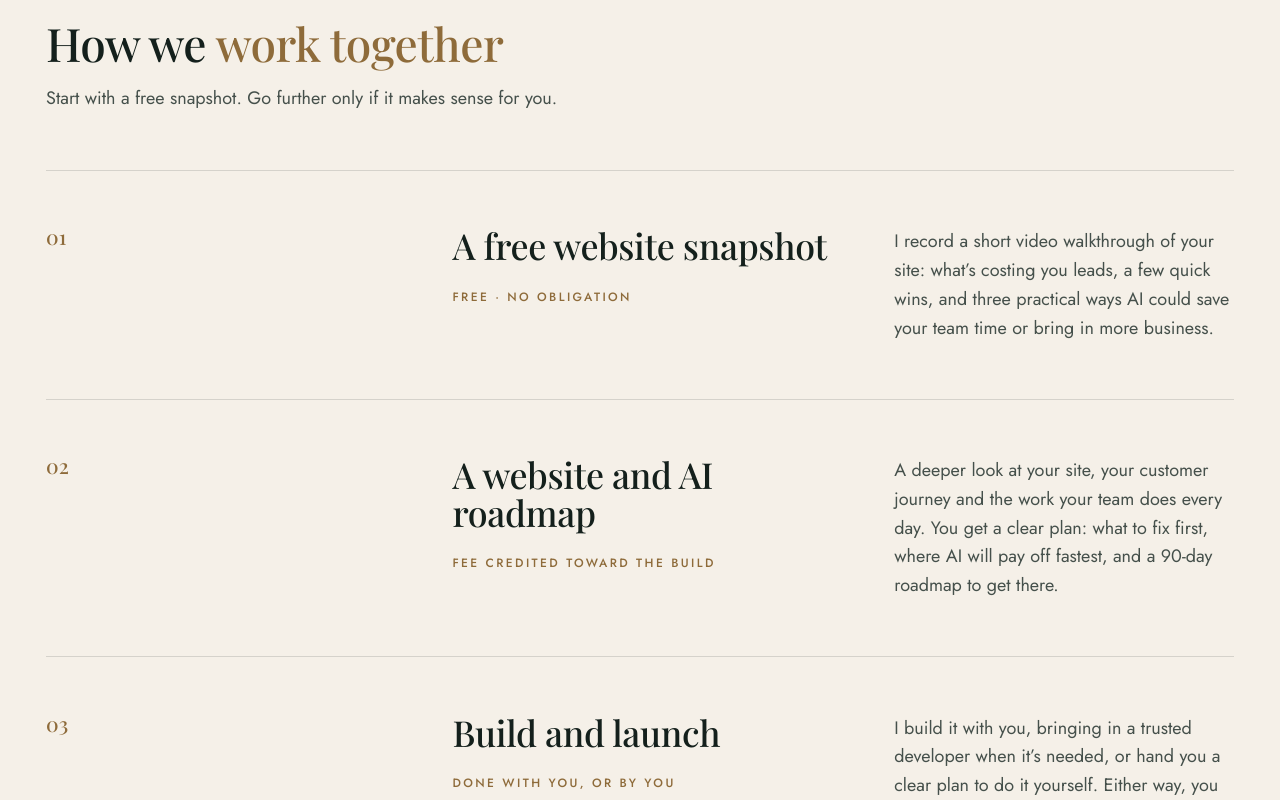
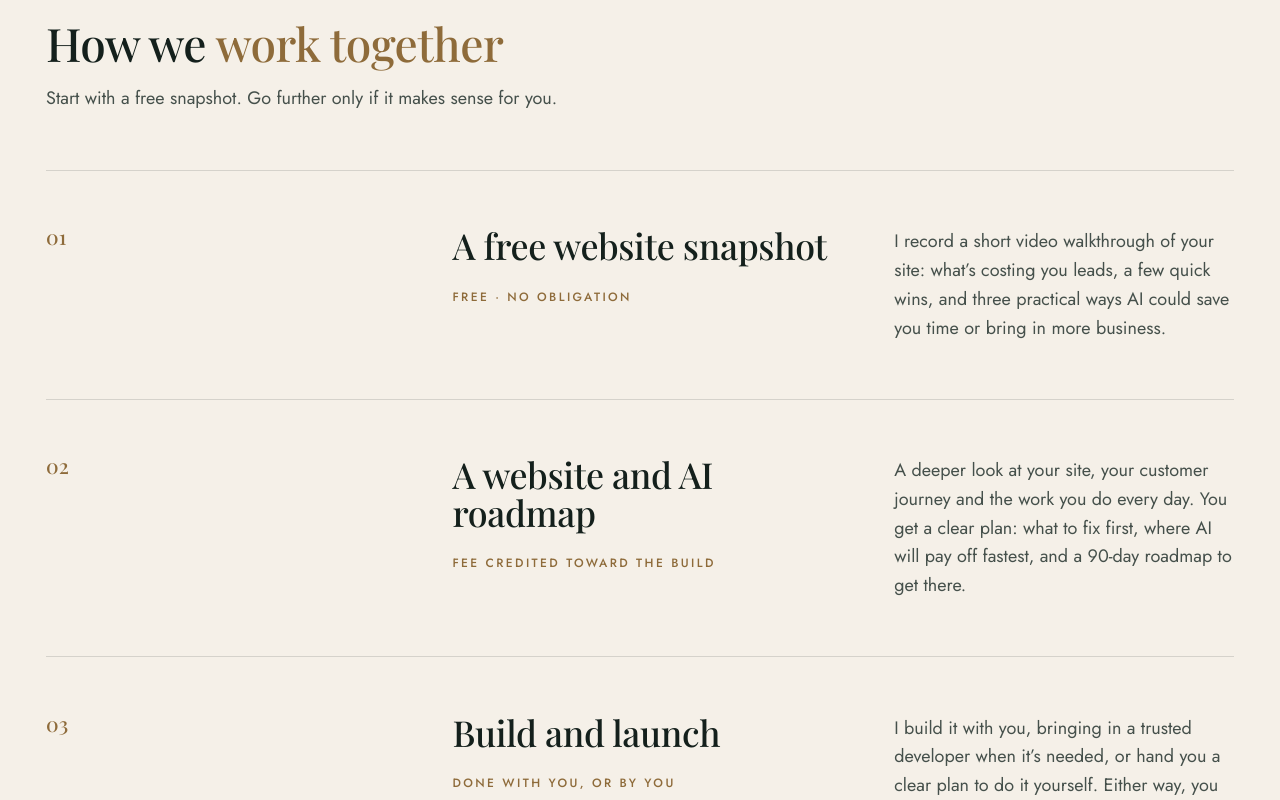
Before and after one commit to socialynx/rossettasornabala.github.io, a plain HTML site: page snapshot.html in a window 1280 px wide. Shown: the part 2139-2939 px from the top of the page. Drawn offline with nearby package versions, Linux system fonts and the light colour scheme.

Commit message:
Snapshot: speak to the owner, not a team
Co-Authored-By: Claude Opus 5.5 <noreply@anthropic.com>
Claude-Session: https://claude.ai/code/session_015nPNEkqFjjwG493mNXa1MB

```diff
--- a/snapshot.html
+++ b/snapshot.html
@@ -188,7 +188,7 @@ footer{background:var(--ink);color:var(--t-light-2);padding:calc(48px + clamp(28
   <section class="wins" aria-label="What winning looks like">
     <div class="wrap">
       <div class="sec-head">
-        <h2 class="serif">Results your team <em>can feel</em></h2>
+        <h2 class="serif">Results you <em>can feel</em></h2>
       </div>
       <div class="principles">
         <div class="principle"><span class="p-ico" aria-hidden="true"><svg width="20" height="20" viewBox="0 0 24 24" fill="none" stroke="currentColor" stroke-width="1.5" stroke-linecap="round" stroke-linejoin="round"><circle cx="12" cy="12" r="9"/><circle cx="12" cy="12" r="5"/><circle cx="12" cy="12" r="1"/></svg></span><h3>More of the right leads</h3><p>A site that makes your value clear in seconds and turns more of your existing traffic into real conversations.</p></div>
@@ -206,8 +206,8 @@ footer{background:var(--ink);color:var(--t-light-2);padding:calc(48px + clamp(28
         <p>Start with a free snapshot. Go further only if it makes sense for you.</p>
       </div>
       <div class="svcs">
-        <article class="svc"><p class="svc-num">01</p><div class="svc-main"><div><h3>A free website snapshot</h3><span class="tag">Free · No obligation</span></div><p class="svc-desc">I record a short video walkthrough of your site: what&rsquo;s costing you leads, a few quick wins, and three practical ways AI could save your team time or bring in more business.</p></div></article>
-        <article class="svc"><p class="svc-num">02</p><div class="svc-main"><div><h3>A website and AI roadmap</h3><span class="tag">Fee credited toward the build</span></div><p class="svc-desc">A deeper look at your site, your customer journey and the work your team does every day. You get a clear plan: what to fix first, where AI will pay off fastest, and a 90-day roadmap to get there.</p></div></article>
+        <article class="svc"><p class="svc-num">01</p><div class="svc-main"><div><h3>A free website snapshot</h3><span class="tag">Free · No obligation</span></div><p class="svc-desc">I record a short video walkthrough of your site: what&rsquo;s costing you leads, a few quick wins, and three practical ways AI could save you time or bring in more business.</p></div></article>
+        <article class="svc"><p class="svc-num">02</p><div class="svc-main"><div><h3>A website and AI roadmap</h3><span class="tag">Fee credited toward the build</span></div><p class="svc-desc">A deeper look at your site, your customer journey and the work you do every day. You get a clear plan: what to fix first, where AI will pay off fastest, and a 90-day roadmap to get there.</p></div></article>
         <article class="svc"><p class="svc-num">03</p><div class="svc-main"><div><h3>Build and launch</h3><span class="tag">Done with you, or by you</span></div><p class="svc-desc">I build it with you, bringing in a trusted developer when it&rsquo;s needed, or hand you a clear plan to do it yourself. Either way, you know exactly what to do next.</p></div></article>
         <article class="svc"><p class="svc-num">04</p><div class="svc-main"><div><h3>Stay ahead</h3><span class="tag">Ongoing advisory</span></div><p class="svc-desc">After launch, I stay on as your AI advisor: improving the site, adding automations as they prove their value, and helping you make smart calls on tools and spending as AI keeps changing.</p></div></article>
       </div>
```
